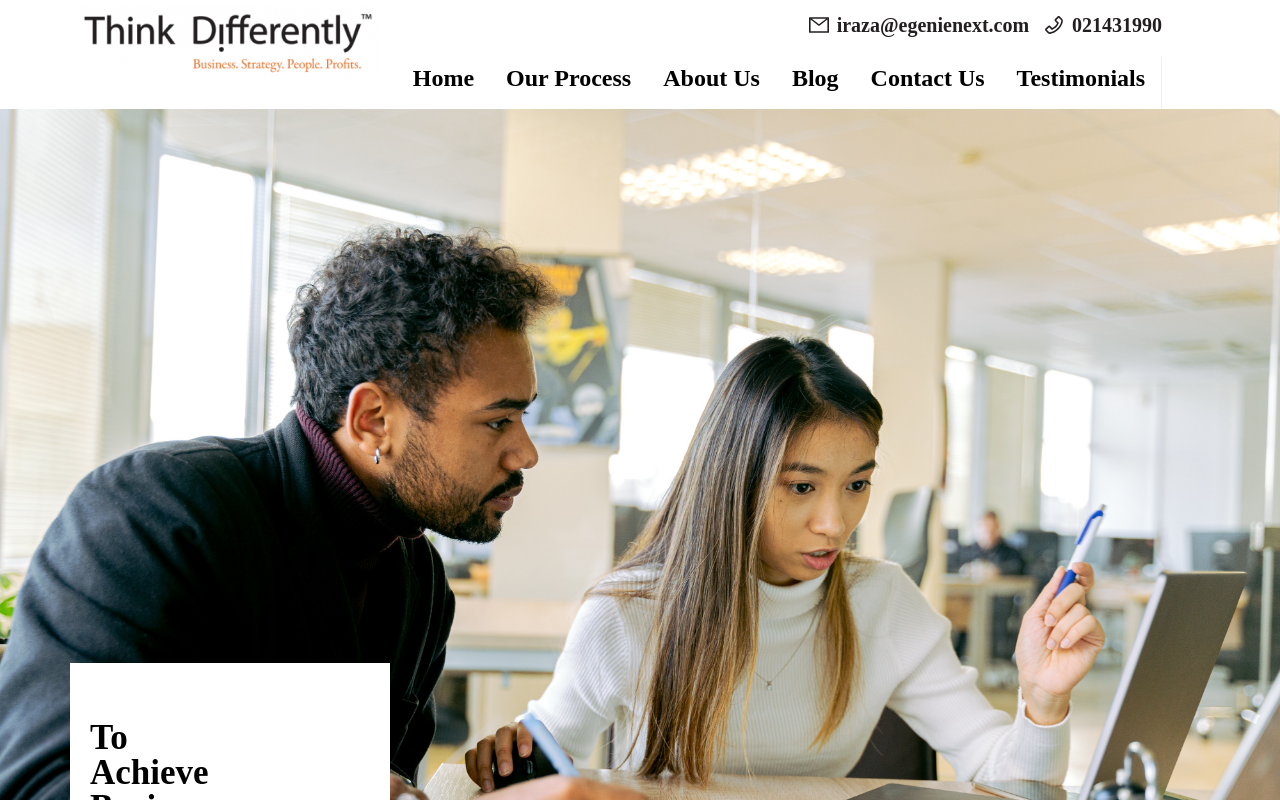
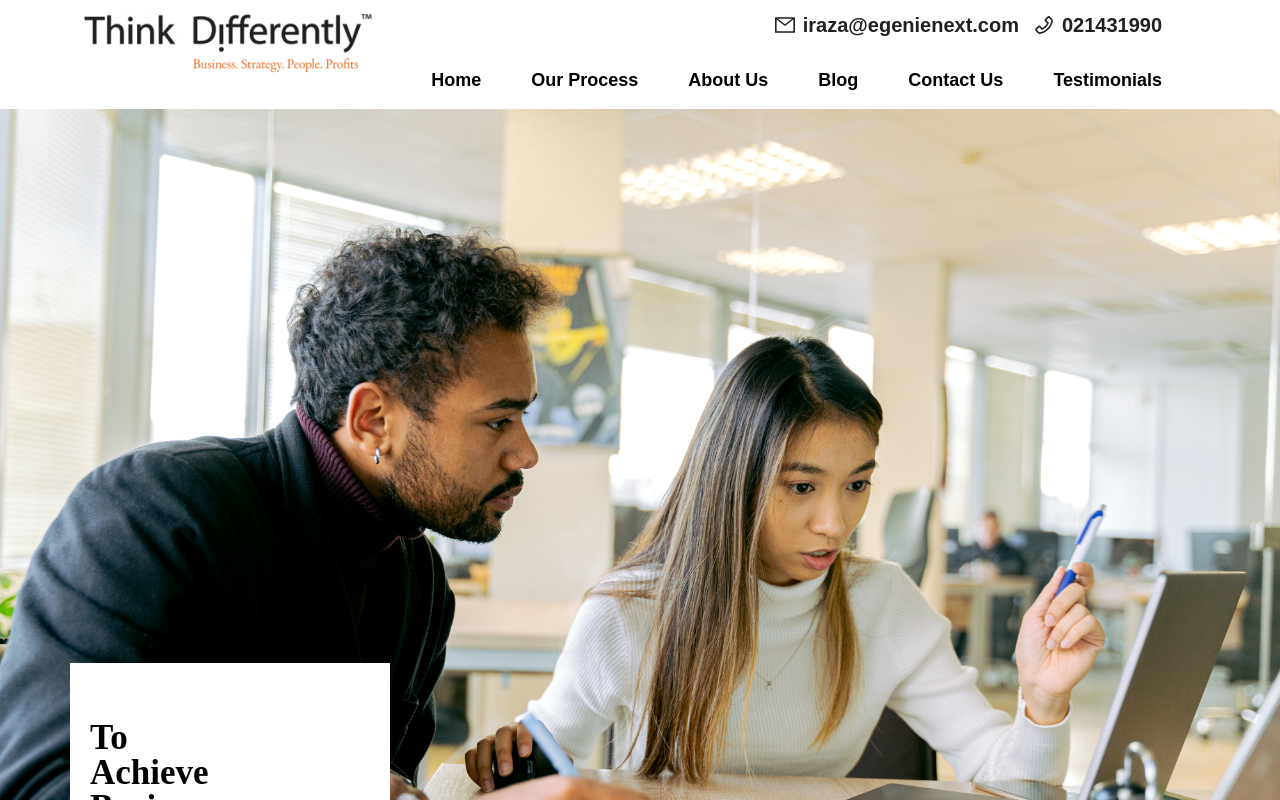
Before and after one commit to irfaanraza/react-learning, a Next.js app in the folder think-differently/: page / in a window 1280 px wide. Shown: the top 800 px of the page. Built offline with nearby package versions, Linux system fonts and the light colour scheme.

Commit message:
nav issue fixed, Final everything

```diff
--- a/think-differently/styles/Responsive.css
+++ b/think-differently/styles/Responsive.css
@@ -42,6 +42,11 @@
 }
 
 @media only screen and (min-width: 1025px) and (max-width: 1400px) {
+      .nav-items a {
+            font-family: sans-serif;
+            font-size: 14px;
+            font-weight: 700;
+      }
       .ant-btn.btncontact {
             padding: 0 20px;
             margin: 0 55px;
@@ -55,8 +60,8 @@
             font-weight: 700;
       }
       .ant-menu .ant-menu-item a {
-            font-size: 24px;
-            font-weight: 700;
+            font-size: 18px;
+            font-weight: 600;
       }
       .logo {
             width: 300px;
@@ -132,8 +137,8 @@
             font-size: 22px;
       }
       .ant-menu .ant-menu-item a {
-            font-size: 25px;
-            font-weight: 700;
+            font-size: 17px;
+            font-weight: 600;
       }
       .logo {
             width: 350px;
@@ -345,10 +350,6 @@
 
 @media only screen and (min-width: 320px) and (max-width: 479px) {
       .text-block-bottom {
-            position: absolute;
-            bottom: 0;
-            background-color: black;
-            width: 100%;
-            text-align: center;
+            overflow-x: hidden;
       }
 }
--- a/think-differently/styles/style.css
+++ b/think-differently/styles/style.css
@@ -20,13 +20,13 @@ body {
 }
 
 .email h4 {
-      font-family: MyriadPro;
+      font-family: sans-serif;
       font-size: 14px;
       line-height: 1.59;
       color: #231f20;
 }
 .phone-number h4 {
-      font-family: MyriadPro;
+      font-family: sans-serif;
       font-size: 14px;
       line-height: 1.59;
       color: #231f20;
@@ -37,9 +37,13 @@ body {
       display: flex;
       list-style: none;
       margin-top: 5px;
-
-      justify-content: space-between;
-      float: right;
+      justify-content: end;
+}
+.navigation .ant-menu-vertical {
+      border-right: none;
+}
+.navigation .ant-menu-vertical .ant-menu-item {
+      padding: 0 0 0 50px;
 }
 
 .nav-items.ant-menu-inline.ant-menu-root
@@ -54,7 +58,7 @@ body {
 }
 
 .nav-items a {
-      font-family: MyriadPro;
+      font-family: sans-serif;
       font-size: 20px;
       font-weight: bold;
       font-stretch: normal;
@@ -174,8 +178,8 @@ body {
 }
 
 .ant-menu .ant-menu-item a {
-      font-size: 20px;
-      font-weight: 900;
+      font-size: 25px;
+      font-weight: 700;
 }
 .nav-container
       .ant-menu
@@ -514,3 +518,7 @@ h6 {
 .whoweare-container {
       padding: 0 0 75px 5%;
 }
+.ant-menu .ant-menu-item a {
+      font-size: 20px;
+      font-weight: 600;
+}
```
